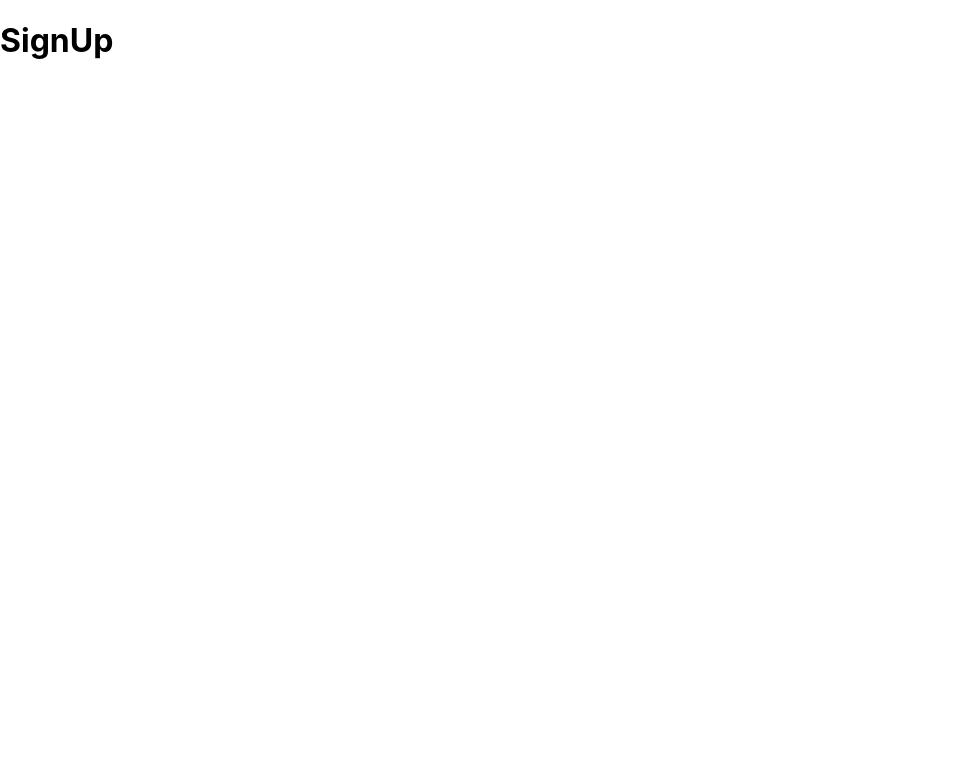
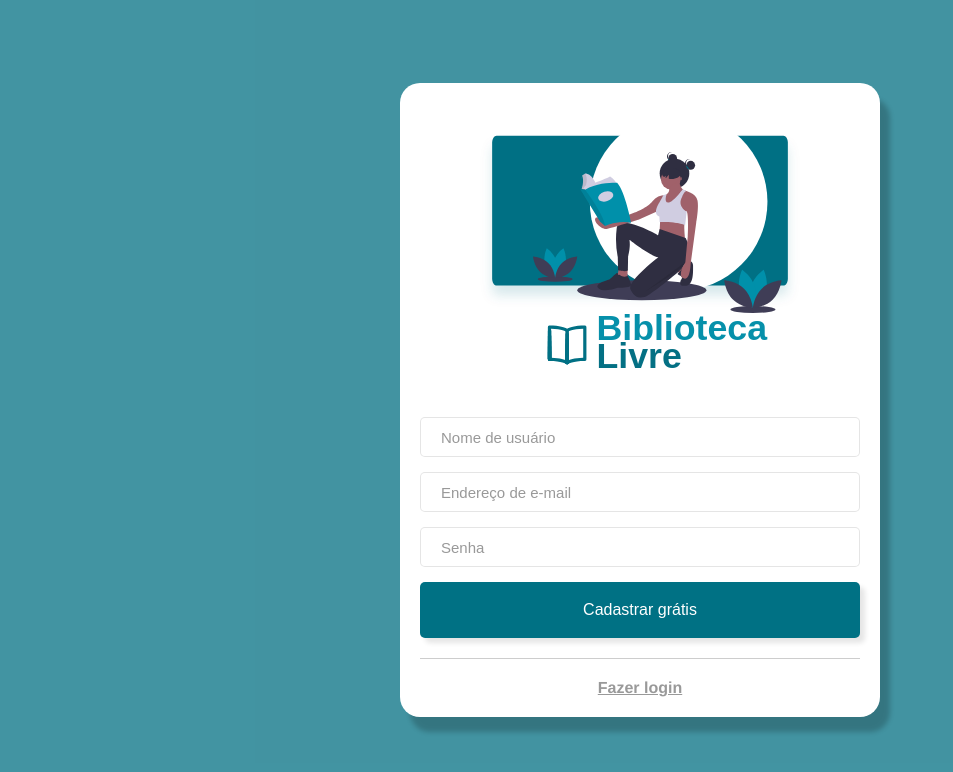
Before and after one commit to sidinei-silva/react-biblioteca-livre-admin-to-reformulate, a React (Create React App) app: page /signup in a window 1280 px wide. Shown: the top 772 px of the page, without its empty margins (0-953 px from the left). Built offline with nearby package versions, Linux system fonts and the light colour scheme.

Commit message:
Create page signup

```diff
--- /dev/null
+++ b/src/pages/signup/index.js
@@ -0,0 +1,53 @@
+import React, { Component } from "react";
+import { Link } from "react-router-dom";
+
+import Logo from "../../assets/logo.svg";
+
+import { Form, Container, Body } from "./styles";
+
+class SignUp extends Component {
+  state = {
+    username: "",
+    email: "",
+    password: "",
+    error: ""
+  };
+
+  handleSignUp = e => {
+    e.preventDefault();
+    alert("Eu vou te registrar");
+  };
+
+  render() {
+    return (
+      <Body>
+          <Container>
+            <Form onSubmit={this.handleSignUp}>
+              <img src={Logo} alt="Airbnb logo" />
+              {this.state.error && <p>{this.state.error}</p>}
+              <input
+                type="text"
+                placeholder="Nome de usuário"
+                onChange={e => this.setState({ username: e.target.value })}
+              />
+              <input
+                type="email"
+                placeholder="Endereço de e-mail"
+                onChange={e => this.setState({ email: e.target.value })}
+              />
+              <input
+                type="password"
+                placeholder="Senha"
+                onChange={e => this.setState({ password: e.target.value })}
+              />
+              <button type="submit">Cadastrar grátis</button>
+              <hr />
+              <Link to="/">Fazer login</Link>
+            </Form>
+        </Container>
+      </Body>
+    );
+  }
+}
+
+export default SignUp;
--- /dev/null
+++ b/src/pages/signup/styles.js
@@ -0,0 +1,83 @@
+import styled from "styled-components";
+
+export const Body = styled.body`
+  background-color: #007184b8 !important;
+`;
+
+export const Container = styled.div`
+
+  display: flex;
+  align-items: center;
+  justify-content: center;
+  height: 100vh;
+`;
+
+export const Form = styled.form`
+  width: 60vh;
+  background: #fff;
+  margin: 0 15px;
+  padding: 20px;
+  display: flex;
+  flex-direction: column;
+  align-items: center;
+  border-radius: 20px;
+  -webkit-box-shadow: 10px 15px 5px 0px rgba(0,0,0,0.2);
+  -moz-box-shadow: 10px 15px 5px 0px rgba(0,0,0,0.2);
+  box-shadow: 10px 15px 5px 0px rgba(0,0,0,0.2);
+  img {
+    width: 75%;
+    margin: 10px 0 40px;
+  }
+  p {
+    color: #ff3333;
+    margin-bottom: 15px;
+    border: 1px solid #ff3333;
+    padding: 10px;
+    width: 100%;
+    text-align: center;
+  }
+  input {
+    border-radius: 5px;
+    height: 40px;
+    margin-bottom: 15px;
+    padding: 0 20px;
+    color: #777;
+    font-size: 15px;
+    width: 100%;
+    border: 1px solid rgba(0, 0, 0, 0.1);
+    &::placeholder {
+      color: #999;
+    }
+  }
+  button {
+    color: #fff;
+    font-size: 16px;
+    background: #007184;
+    height: 56px;
+    border: 0;
+    border-radius: 5px;
+    width: 100%;
+    -webkit-box-shadow: 5px 5px 5px 0px rgba(0,0,0,0.1);
+    -moz-box-shadow: 5px 5px 5px 0px rgba(0,0,0,0.1);
+    box-shadow: 5px 5px 5px 0px rgba(0,0,0,0.1);
+  }
+  button:hover{
+    background: #3f3d55;
+    cursor: pointer;
+  }
+  hr {
+    margin: 20px 0;
+    border: none;
+    border-bottom: 1px solid #cdcdcd;
+    width: 100%;
+  }
+  a {
+    font-size: 16;
+    font-weight: bold;
+    color: #999;
+  }
+
+  a:hover{
+    color: #007184;
+  }
+`;
--- a/src/routes.js
+++ b/src/routes.js
@@ -1,8 +1,11 @@
 import React from "react";
 import { BrowserRouter, Route, Switch, Redirect } from "react-router-dom";
+import GlobalStyle from "./styles/global";
 
 import { isAuthenticated } from "./services/auth";
 
+// Adicionar o import
+import SignUp from "./pages/signup";
 
 /**
  * Componente privado que pega todas as propriedades de Route e separa
@@ -30,9 +33,10 @@ const PrivateRoute = ({ component: Component, ...rest }) => (
 
 const Routes = () => (
   <BrowserRouter>
+		<GlobalStyle/>
     <Switch>
       <Route exact path="/" component={() => <h1>Login</h1>} />
-      <Route path="/signup" component={() => <h1>SignUp</h1>} />
+      <Route path="/signup" component={SignUp} />
       <PrivateRoute path="/app" component={() => <h1>App</h1>} />
       <Route path="*" component={() => <h1>Page not found</h1>} />
     </Switch>
--- /dev/null
+++ b/src/styles/global.js
@@ -0,0 +1,22 @@
+import { createGlobalStyle } from "styled-components";
+
+import "font-awesome/css/font-awesome.css";
+
+const GlobalStyle = createGlobalStyle`
+* {
+  box-sizing: border-box;
+  padding: 0;
+  margin: 0;
+  outline: 0;
+}
+body, html {
+  background: #eee;
+  font-family: 'Helvetica Neue', 'Helvetica', Arial, sans-serif;
+  text-rendering: optimizeLegibility !important;
+  -webkit-font-smoothing: antialiased !important;
+  height: 100%;
+  width: 100%;
+}
+`;
+
+export default GlobalStyle;
```
Also changed, not shown: src/assets/logo.svg (added).
